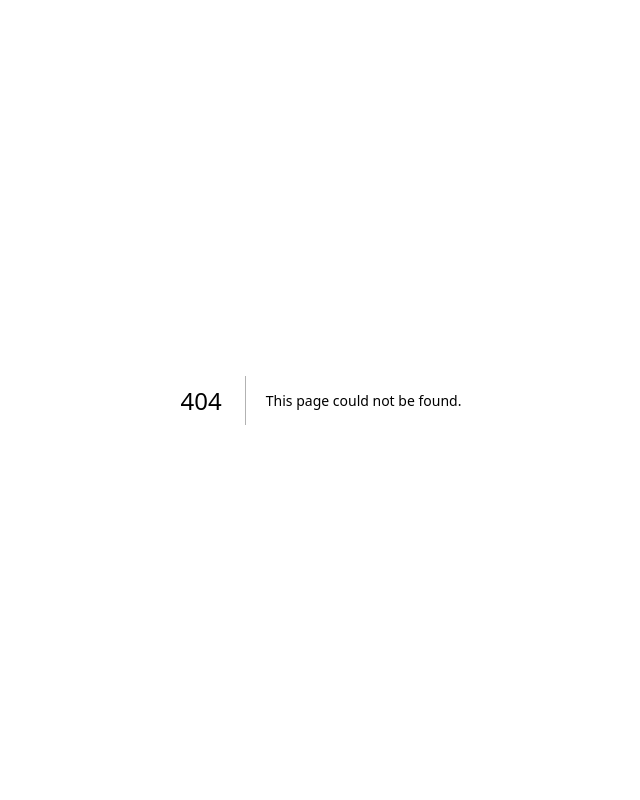
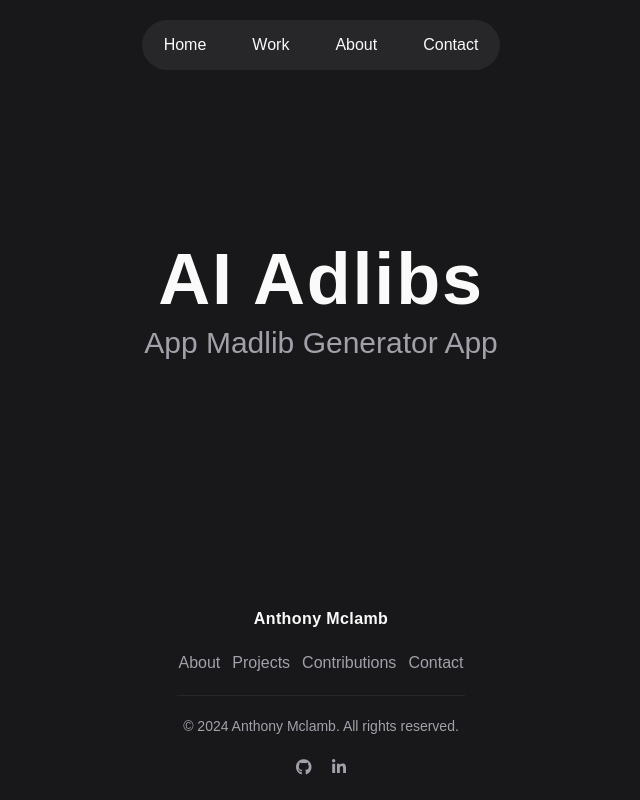
Before and after one commit to admclamb/portfolio, a Next.js app: page /project/ai-adlibs in a window 1280 px wide. Before the commit this address had no page. Shown: the whole page, without its empty margins (319-959 px from the left). Built offline with nearby package versions, Linux system fonts and the light colour scheme.

Commit message:
adding logos

```diff
--- a/src/app/about/page.tsx
+++ b/src/app/about/page.tsx
@@ -2,7 +2,7 @@ import AboutHero from "@/components/about/about-hero/about-hero";
 import Layout from "@/components/layout/layout";
 import Navbar from "@/components/layout/navbar/navbar";
 
-export default function About() {
+export default function AboutPage() {
   return (
     <Layout>
       <Navbar />
--- /dev/null
+++ b/src/app/project/[projectName]/not-found.tsx
@@ -0,0 +1,19 @@
+import Layout from "@/components/layout/layout";
+import { buttonVariants } from "@/components/ui/button";
+import Link from "next/link";
+import React from "react";
+
+const NotFoundPage = () => {
+  return (
+    <Layout>
+      <h1 className="text-3xl font-semibold mb-6 mt-4">
+        Looks like I haven&apos;t made that project yet 😆
+      </h1>
+      <Link href="/" className={buttonVariants({ variant: "default" })}>
+        Go back home
+      </Link>
+    </Layout>
+  );
+};
+
+export default NotFoundPage;
--- /dev/null
+++ b/src/app/project/[projectName]/page.tsx
@@ -0,0 +1,49 @@
+import Layout from "@/components/layout/layout";
+import Navbar from "@/components/layout/navbar/navbar";
+import { projects } from "@/config/config";
+import { param } from "framer-motion/client";
+import { notFound } from "next/navigation";
+
+export function generateMetadata({
+  params,
+}: {
+  params: { projectName: string };
+}) {
+  const slug = params.projectName;
+  const project = projects.find((project) => project.slug === slug);
+
+  if (!project) return { title: "Not Found" };
+
+  return {
+    title: `Project ${project.title}`,
+  };
+}
+
+export default function WorkPage({
+  params,
+}: {
+  params: { projectName: string };
+}) {
+  const projectSlug = params.projectName;
+  const project = projects.find((project) => project?.slug === projectSlug);
+
+  if (!project) return notFound();
+
+  const { title, description, coverImage, alt, projectOwner } = project;
+
+  return (
+    <Layout>
+      <Navbar />
+      <main>
+        <div className="pt-36">
+          <h1 className="text-center mx-auto text-7xl font-extrabold leading-tight uppsercase max-w-5xl tracking-wide">
+            {title}
+          </h1>
+          <h3 className="text-3xl leading-tight text-center max-w-5xl mx-auto text-muted-foreground">
+            {description}
+          </h3>
+        </div>
+      </main>
+    </Layout>
+  );
+}
--- a/src/components/contributions/contribution-card/contribution-card.tsx
+++ b/src/components/contributions/contribution-card/contribution-card.tsx
@@ -4,6 +4,7 @@ import { Contribution } from "@/config/config";
 import { cn } from "@/lib/utils";
 import { motion } from "framer-motion";
 import { ExternalLink } from "lucide-react";
+import Image from "next/image";
 import React from "react";
 
 type ContributionCardProps = {
@@ -19,9 +20,21 @@ const ContributionCard = ({
 }: ContributionCardProps) => {
   return (
     <Card className="relative w-72 p-5">
-      <motion.h3 className="text-lg font-bold tracking-tight">
-        {contribution.company}
-      </motion.h3>
+      <div className="flex justify-between items-center gap-3">
+        <motion.h3 className="text-lg font-bold tracking-tight">
+          {contribution.company}
+        </motion.h3>
+        <div className={`p-3 ${contribution.bgColor} rounded-lg w-fit`}>
+          <Image
+            src={contribution.imageUrl}
+            width={1000}
+            height={1000}
+            alt={`${contribution.company} logo`}
+            className={`size-8`}
+          />
+        </div>
+      </div>
+
       <motion.p className="text-muted-foreground mt-5">
         {contribution.description}
       </motion.p>
--- a/src/config/config.tsx
+++ b/src/config/config.tsx
@@ -142,8 +142,7 @@ export const categories = [
 export const projects: Project[] = [
   {
     title: "AI Adlibs",
-    description:
-      "Web application that allows users to generate madlibs using AI based on the users prompt. Originally built as a hackathon project and then scaled to 1.5k users a month. and over 15k generated adlibs.",
+    description: "App Madlib Generator App",
     coverImage: "/projects/aiadlibs-mockup.jpg",
     slug: "ai-adlibs",
     alt: "Ai Adlibs Cover Image",
@@ -289,6 +288,8 @@ export const projects: Project[] = [
 export interface Contribution {
   company: string;
   description: string;
+  imageUrl: string;
+  bgColor: string;
   link: string;
 }
 
@@ -298,5 +299,7 @@ export const contributions: Contribution[] = [
     description:
       "Fixed a bug for Firefox where moz-card should've been set to false in the constructor.",
     link: "https://bugzilla.mozilla.org/show_bug.cgi?id=1911118",
+    imageUrl: "/logos/firefox.png",
+    bgColor: "bg-[#3178C6]/20",
   },
 ];
```
Also changed, not shown: public/logos/firefox.png (added).
